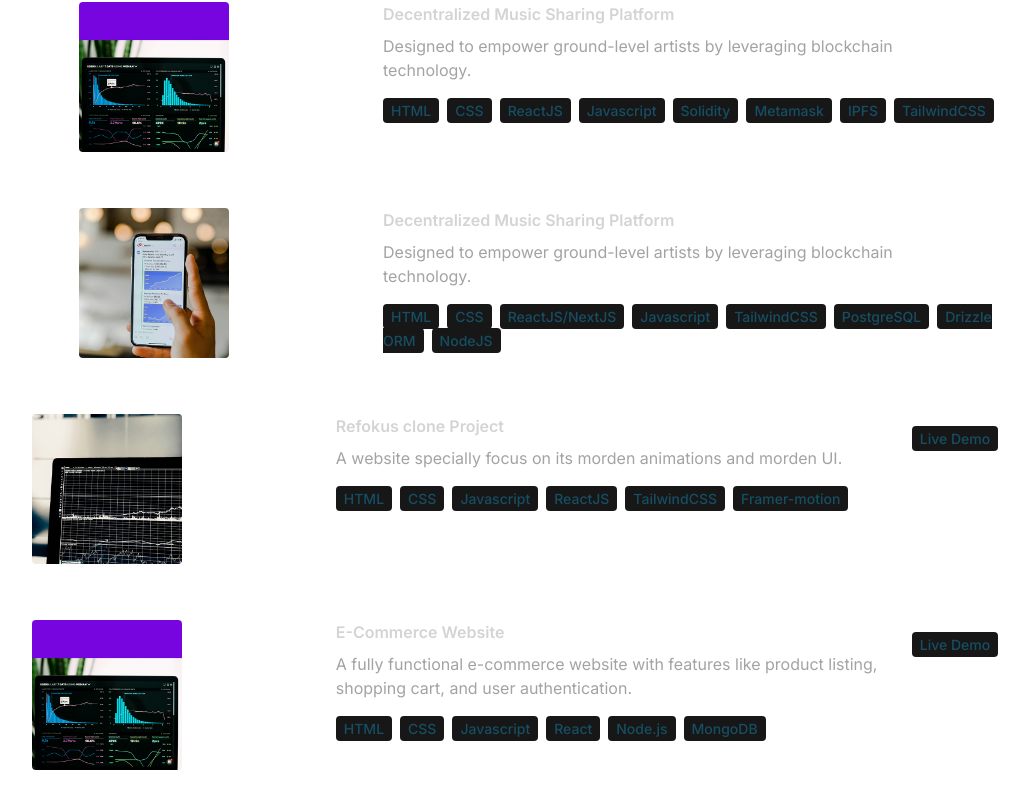
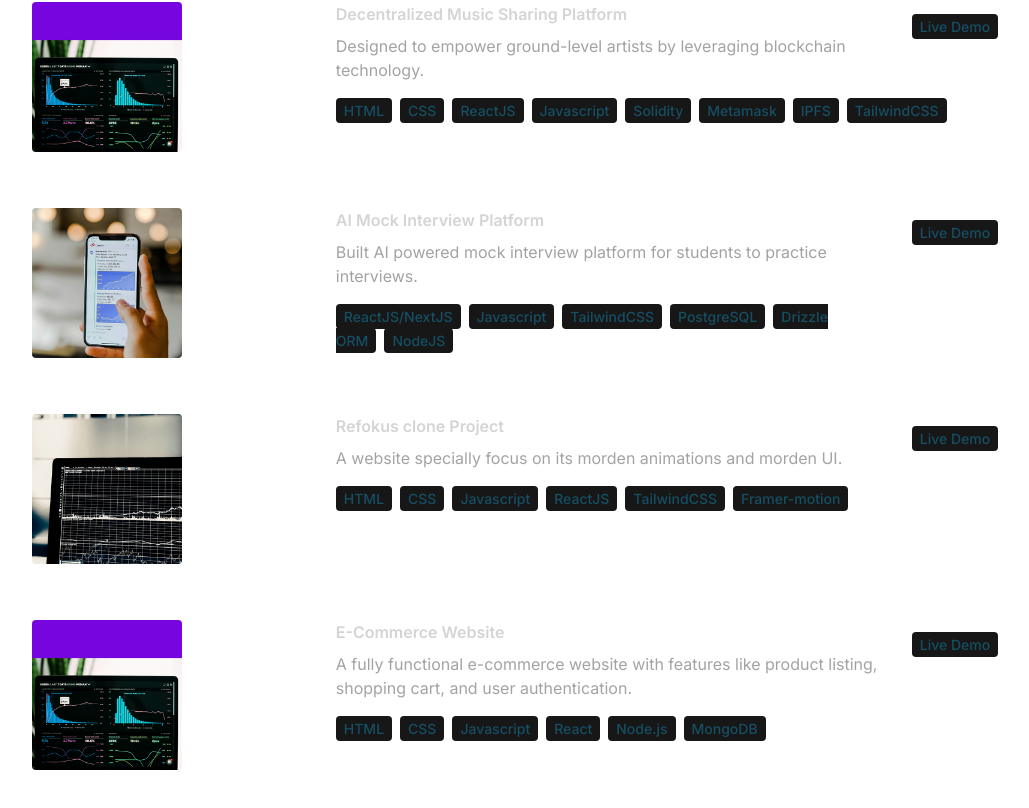
Before and after one commit to AmanYadav1419/react-portfolio, a React (Vite) app: page / in a window 1280 px wide. Shown: the part 3379-4187 px from the top of the page, without its empty margins (121-1150 px from the left). Built offline with nearby package versions, Linux system fonts and the light colour scheme.

Commit message:
updated project section

```diff
--- a/src/constants/index.js
+++ b/src/constants/index.js
@@ -52,15 +52,15 @@ export const PROJECTS = [
     description:
       "Designed to empower ground-level artists by leveraging blockchain technology.",
     technologies: ["HTML", "CSS", "ReactJS", "Javascript", "Solidity", "Metamask", "IPFS", "TailwindCSS"],
-    LiveDemo: "",
+    LiveDemo: "https://github.com/AmanYadav1419/EchoChain",
   },
   {
-    title: "Decentralized Music Sharing Platform",
+    title: "AI Mock Interview Platform",
     image: project2,
     description:
-      "Designed to empower ground-level artists by leveraging blockchain technology.",
-    technologies: ["HTML", "CSS", "ReactJS/NextJS", "Javascript", "TailwindCSS", "PostgreSQL","Drizzle ORM", "NodeJS"],
-    LiveDemo: "",
+      "Built AI powered mock interview platform for students to practice interviews.",
+    technologies: ["ReactJS/NextJS", "Javascript", "TailwindCSS", "PostgreSQL","Drizzle ORM", "NodeJS"],
+    LiveDemo: "https://github.com/AmanYadav1419/Ai-Mock-Interview-App",
   },
   {
     title: "Refokus clone Project",
```
